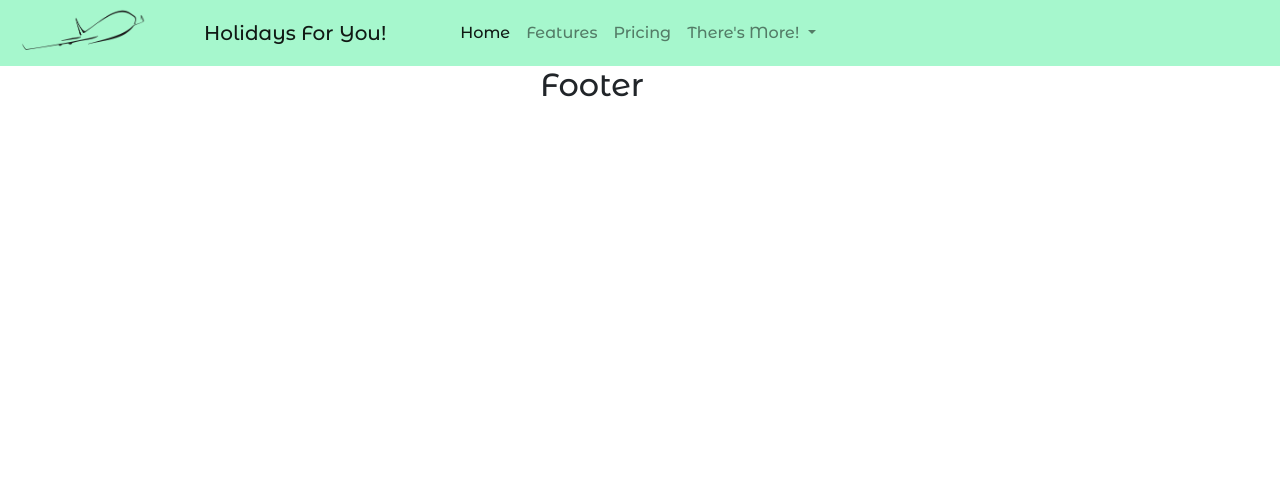
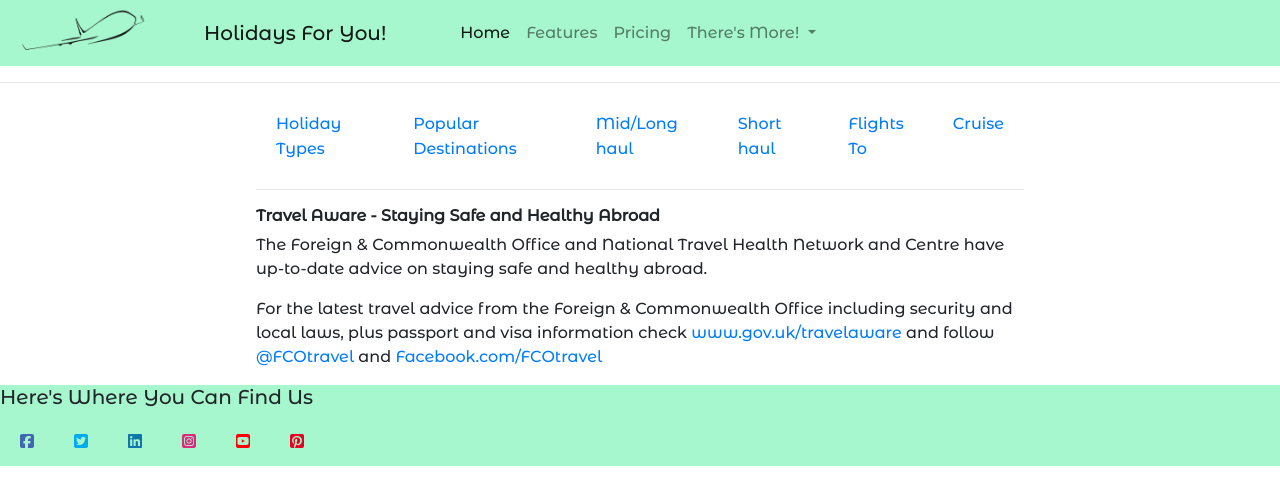
Before and after one commit to Code-Institute-Submissions/Holiday-For-You, a plain HTML site: page index.html in a window 1280 px wide. Drawn offline with nearby package versions, Linux system fonts and the light colour scheme.

Commit message:
footer implmented

```diff
--- a/assets/css/style.css
+++ b/assets/css/style.css
@@ -1,4 +1,7 @@
 @import url('https://fonts.googleapis.com/css2?family=Montserrat+Alternates:wght@500&display=swap');
+
+/* !important has been used on .list-group-item to override bootstrap styling */
+
 /********************************************* Generic Stylings */
 
 p,
@@ -10,6 +13,14 @@ h4,
 h5,
 h6{
     font-family: 'Montserrat Alternates', sans-serif;
+}
+
+/********************************************* Wrapper */
+
+.wrapper-white{
+    background-color: white;
+    padding: 0 20%;
+    width: 100%;
 }
 
 /********************************************* Header/Nav */
@@ -25,3 +36,34 @@ h6{
 .logo-image{
     max-height: 50px;
 }
+
+/********************************************* Footer */
+
+.list-group-item {
+    border-width: 0px !important;
+    background-color: inherit !important;
+}
+
+#facebook-icon{
+    color: #4267B2;
+}
+
+#twitter-icon{
+    color:  #00acee;
+}
+
+#linkedin-icon{
+    color: #0e76a8;
+}
+
+#instagram-icon{
+    color: #DD2A7B;
+}
+
+#youtube-icon{
+    color: #FF0000;
+}
+
+#pinterest-icon{
+   color: #E60023;
+}
--- a/index.html
+++ b/index.html
@@ -7,6 +7,8 @@
 
     <link rel="stylesheet" href="assets/css/style.css">
     <link rel="stylesheet" href="https://stackpath.bootstrapcdn.com/bootstrap/4.4.1/css/bootstrap.min.css" integrity="sha384-Vkoo8x4CGsO3+Hhxv8T/Q5PaXtkKtu6ug5TOeNV6gBiFeWPGFN9MuhOf23Q9Ifjh" crossorigin="anonymous">
+
+    <script src="https://kit.fontawesome.com/43743a9d80.js" crossorigin="anonymous"></script>
 
     <script src="https://code.jquery.com/jquery-3.5.1.js" integrity="sha256-QWo7LDvxbWT2tbbQ97B53yJnYU3WhH/C8ycbRAkjPDc=" crossorigin="anonymous"></script>
     <script src="https://stackpath.bootstrapcdn.com/bootstrap/4.4.1/js/bootstrap.min.js" integrity="sha384-wfSDF2E50Y2D1uUdj0O3uMBJnjuUD4Ih7YwaYd1iqfktj0Uod8GCExl3Og8ifwB6" crossorigin="anonymous"></script>
@@ -48,9 +50,39 @@
         </nav>
 <!--End of Bootstrap Nav bar-->
     </header>
-    <footer class="mx-auto" style="width: 200px;">
-        <div>
-            <h2>Footer</h2>
+    <hr>
+    <footer>
+        <div class="wrapper-white">
+        <!--Text From https://www.tui.co.uk/holidays Footer spefically Start-->
+            <ul class="list-group list-group-horizontal">
+                <li class="list-group-item"><a href="#">Holiday Types</a></li>
+                <li class="list-group-item"><a href="#">Popular Destinations</a></li>
+                <li class="list-group-item"><a href="#">Mid/Long haul</a></li>
+                <li class="list-group-item"><a href="#">Short haul</a></li>
+                <li class="list-group-item"><a href="#">Flights To</a></li>
+                <li class="list-group-item"><a href="#">Cruise</a></li>
+            </ul>
+            <hr>
+            <h6><strong>Travel Aware - Staying Safe and Healthy Abroad</strong></h6>
+            <p>The Foreign & Commonwealth Office and National Travel Health Network and Centre have up-to-date advice on staying safe and healthy abroad.</p>
+            <p>
+                For the latest travel advice from the Foreign & Commonwealth Office including security and local laws, plus passport and visa information check
+                <a href="https://travelaware.campaign.gov.uk/">www.gov.uk/travelaware</a> and follow <a href="https://twitter.com/FCOtravel">@FCOtravel</a> and
+                <a href="https://www.facebook.com/fcotravel/">Facebook.com/FCOtravel</a>
+            </p>
+        </div>
+        <!--Text From https://www.tui.co.uk/holidays Footer spefically End-->
+        <div class="turquoise-bg">
+            <h5>Here's Where You Can Find Us</h5>
+            <!--Social media icons from https://fontawesome.com/-->
+            <ul class="list-group list-group-horizontal">
+                <li class="list-group-item"><a href="#"><i id="facebook-icon" class="fab fa-facebook-square"></i></a></li>
+                <li class="list-group-item"><a href="#"><i id="twitter-icon" class="fab fa-twitter-square"></i></a></li>
+                <li class="list-group-item"><a href="#"><i id="linkedin-icon" class="fab fa-linkedin"></i></a></li>
+                <li class="list-group-item"><a href="#"><i id="instagram-icon" class="fab fa-instagram-square"></i></a></li>
+                <li class="list-group-item"><a href="#"><i id="youtube-icon" class="fab fa-youtube-square"></i></a></li>
+                <li class="list-group-item"><a href="#"><i id="pinterest-icon" class="fab fa-pinterest-square"></i></a></li>
+            </ul>
         </div>
     </footer>
 </body>
```
